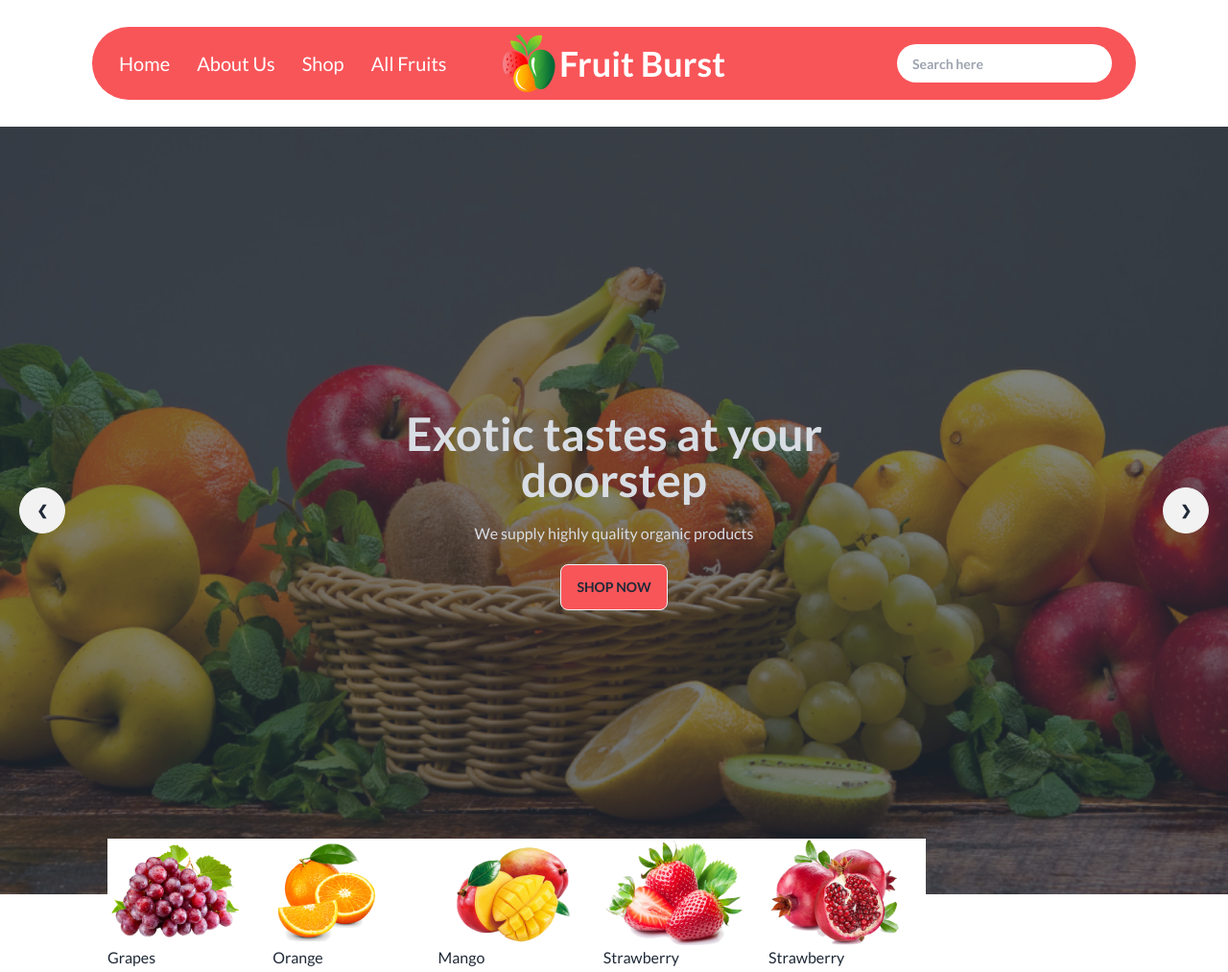
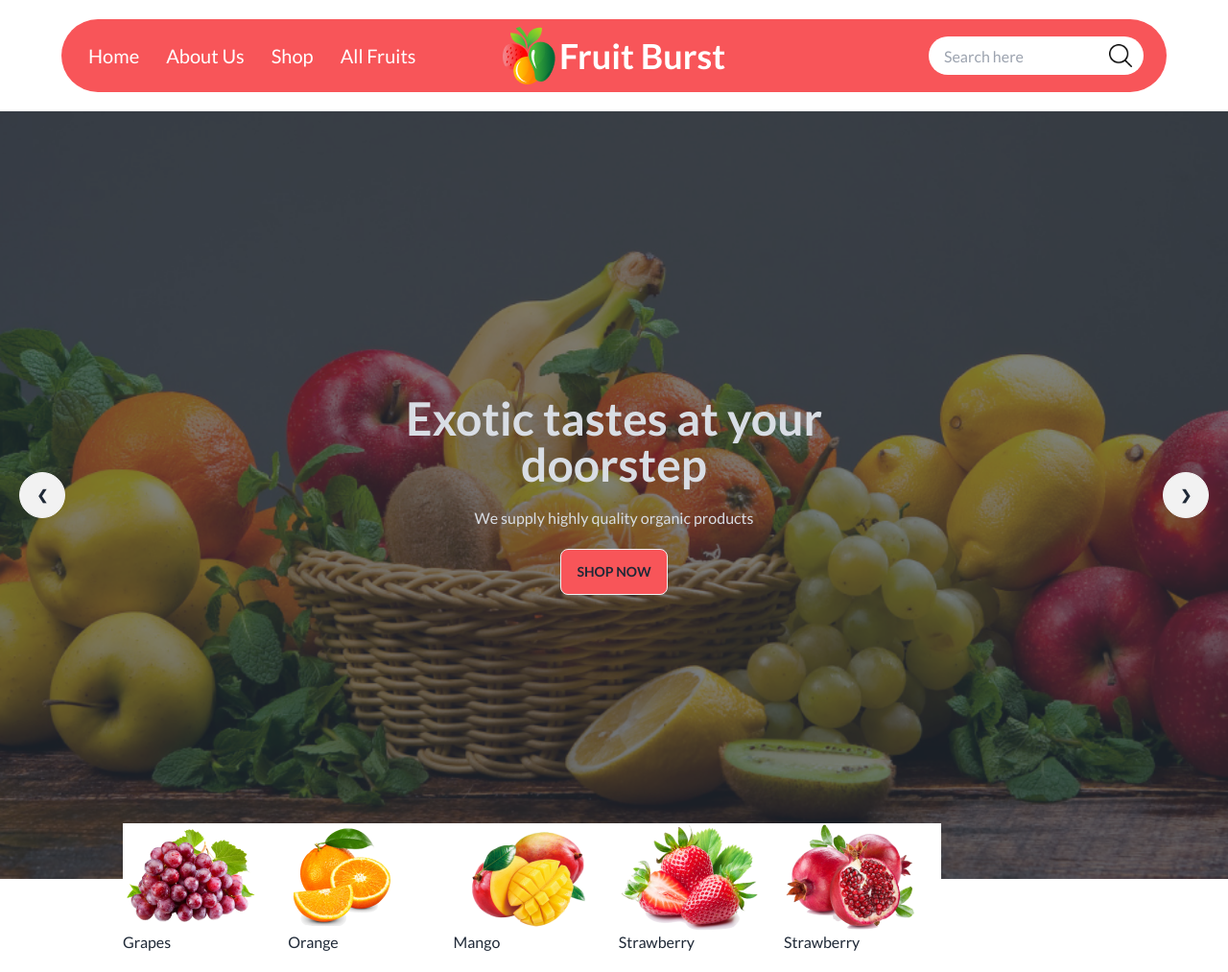
Before and after one commit to akanik3376/fruit-brust-assignment-three, a plain HTML site: page index.html in a window 1280 px wide. Shown: the top 1013 px of the page at 96% size. Drawn offline with nearby package versions, Linux system fonts and the light colour scheme; grey boxes are pictures that could not be loaded.

Commit message:
added new styles

```diff
--- a/index.html
+++ b/index.html
@@ -31,7 +31,7 @@
     <header class="google-font">
 
         <!-- nav section  -->
-        <nav class=" max-w-screen-xl  mx-auto px-8 md:px-16 lg:px-24 py-5   py-7 ">
+        <nav class=" max-w-screen-xl  mx-auto px-4 md:px-8 lg:px-16 py-5 ">
 
             <div class="navbar bg-[#F85559] rounded-[600px]">
                 <div class="navbar-start">
@@ -69,11 +69,13 @@
 
                 </div>
                 <div class="navbar-end">
-                    <button class="btn hidden lg:block btn-ghost">
+                    <button class="pr-4 hidden lg:block">
                         <label for="">
-                            <input class="py-5 p-4 h-10 w-56 rounded-[50px]" type="search" name=""
+                            <input class="py-5 p-4 h-10 w-56 rounded-[50px] relative" type="search" name=""
                                 placeholder="Search here" id="">
 
+                            <button class="absolute mr-7"> <img class="w-6"
+                                    src="./images/sbg/search-interface-symbol.png" alt=""></button>
 
                         </label>
 
@@ -164,7 +166,7 @@
                 </div>
             </div>
 
-            <div class="hidden lg:grid lg:grid-cols-5 gap-2 w-4/6 mx-auto bg-white absolute -mt-16 ml-28">
+            <div class="hidden lg:grid lg:grid-cols-5 gap-2 w-4/6 mx-auto bg-white absolute -mt-16 ml-32">
                 <div>
                     <img src="images/fruit1.png" alt="">
                     <p>Grapes</p>
```
